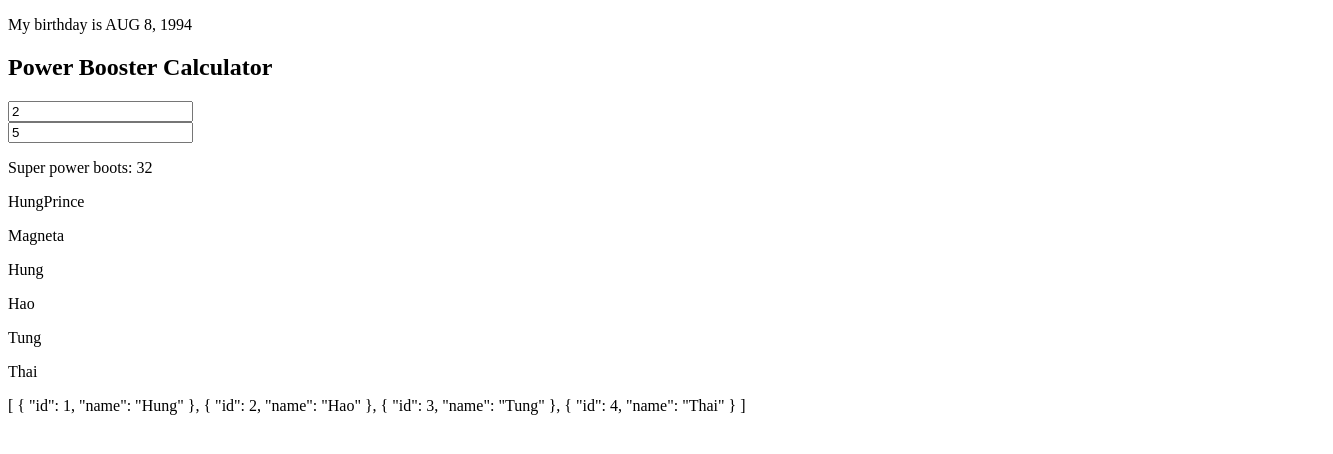
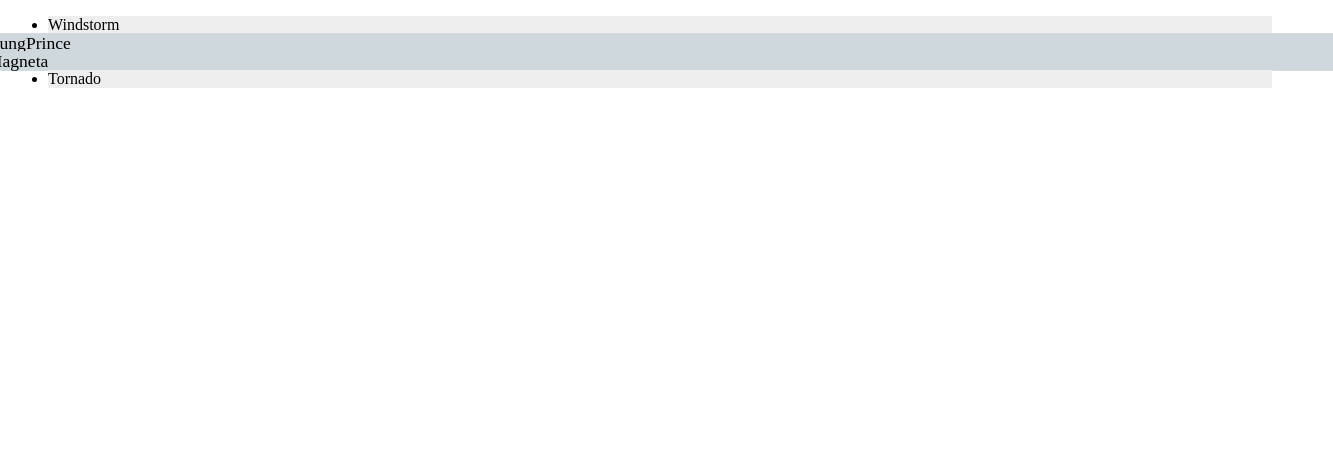
Before and after one commit to HungPrince/Angular, an Angular app: page / in a window 1280 px wide. Shown: the top 454 px of the page, 1333 px wide, since content can reach past the window. Built offline with nearby package versions, Linux system fonts and the light colour scheme.

Commit message:
Done study animations

```diff
--- a/src/app/app.component.html
+++ b/src/app/app.component.html
@@ -24,5 +24,9 @@
 <!-- #end structure directive -->
 
 <!-- #start pipe -->
-<app-pipe></app-pipe>
+<!-- <app-pipe></app-pipe> -->
 <!-- #end pipe -->
+
+<!-- #start animations -->
+    <app-animations></app-animations>
+<!-- #end animations -->
--- a/src/app/app.module.ts
+++ b/src/app/app.module.ts
@@ -1,4 +1,5 @@
 import { BrowserModule } from '@angular/platform-browser';
+import { BrowserAnimationsModule} from '@angular/platform-browser/animations'
 import { NgModule } from '@angular/core';
 import { FormsModule } from '@angular/forms';
 import { HttpModule } from '@angular/http';
@@ -29,6 +30,7 @@ import { PipeComponent } from './template-component/pipe/pipe.component';
 import { ExponentialStrengthPipe } from './template-component/pipe/exponential-strength.pipe';
 import { HappyHeroesPipe } from './template-component/pipe/happy-heroes.pipe';
 import { FetchJsonPipe } from './template-component/pipe/fetch-json.pipe';
+import { AnimationsComponent } from './template-component/animations/animations.component';
 
 @NgModule({
     declarations: [
@@ -56,7 +58,8 @@ import { FetchJsonPipe } from './template-component/pipe/fetch-json.pipe';
         PipeComponent,
         ExponentialStrengthPipe,
         HappyHeroesPipe,
-        FetchJsonPipe
+        FetchJsonPipe,
+        AnimationsComponent
     ],
     entryComponents: [
         HeroJobAdComponent,
@@ -64,6 +67,7 @@ import { FetchJsonPipe } from './template-component/pipe/fetch-json.pipe';
     ],
     imports: [
         BrowserModule,
+        BrowserAnimationsModule,
         FormsModule,
         HttpModule,
         HttpClientModule
--- a/src/app/constants/constant.ts
+++ b/src/app/constants/constant.ts
@@ -1,8 +1,8 @@
 import { Hero } from "../models/hero";
 
 export const HEROES = [
-    new Hero(1, 'Windstorm', 'sad'),
-    new Hero(1, 'HungPrince', 'happy'),
-    new Hero(1, 'Magneta', 'happy'),
-    new Hero(1, 'Tornado', 'confused'),
+    new Hero(1, 'Windstorm', 'sad', 'inactive'),
+    new Hero(1, 'HungPrince', 'happy', 'active'),
+    new Hero(1, 'Magneta', 'happy', 'active'),
+    new Hero(1, 'Tornado', 'confused', 'inactive'),
 ]
--- a/src/app/models/hero.ts
+++ b/src/app/models/hero.ts
@@ -1,3 +1,7 @@
 export class Hero {
-    constructor(public id: number, public name: string, public emotion: string) { }
+    constructor(public id: number, public name: string, public emotion: string, public state: string) { }
+
+    toggleState() {
+        this.state = this.state === 'active' ? 'inactive' : 'active';
+    }
 }
--- /dev/null
+++ b/src/app/template-component/animations/animations.component.html
@@ -0,0 +1,5 @@
+<ul>
+    <li *ngFor="let hero of heroes" [@heroState]="hero.state" (click)="hero.toggleState()">
+        {{hero.name}}
+    </li>
+</ul>
--- /dev/null
+++ b/src/app/template-component/animations/animations.component.ts
@@ -0,0 +1,26 @@
+import { Component } from '@angular/core';
+import { trigger, state, style, transition, animate } from '@angular/animations';
+import { HEROES } from '../../constants/constant';
+
+@Component({
+    selector: 'app-animations',
+    templateUrl: './animations.component.html',
+    styleUrls: ['./animations.component.scss'],
+    animations: [
+        trigger('heroState', [
+            state('inactive', style({
+                backgroundColor: '#eee',
+                transform: 'scale(1)'
+            })),
+            state('active', style({
+                backgroundColor: '#cfd8dc',
+                transform: 'scale(1.1)'
+            })),
+            transition('inactive => active', animate('100ms ease-in')),
+            transition('active => inactive', animate('100ms ease-out'))
+        ])
+    ]
+})
+export class AnimationsComponent {
+    heroes = HEROES;
+}
--- a/src/app/template-component/interaction/child-interaction/child-interaction.component.ts
+++ b/src/app/template-component/interaction/child-interaction/child-interaction.component.ts
@@ -13,7 +13,7 @@ export class ChildInteractionComponent {
 
     @Input()
     set hero(hero: Hero) {
-        this._hero = hero.name ? hero : new Hero(0, 'HungPrince', 'happy');
+        this._hero = hero.name ? hero : new Hero(0, 'HungPrince', 'happy', 'active');
     }
     get hero(): Hero {
         return this._hero;
```
Also changed, not shown: src/app/template-component/animations/animations.component.scss (added), 1 other file (tests, documents, lock files or other folders).
